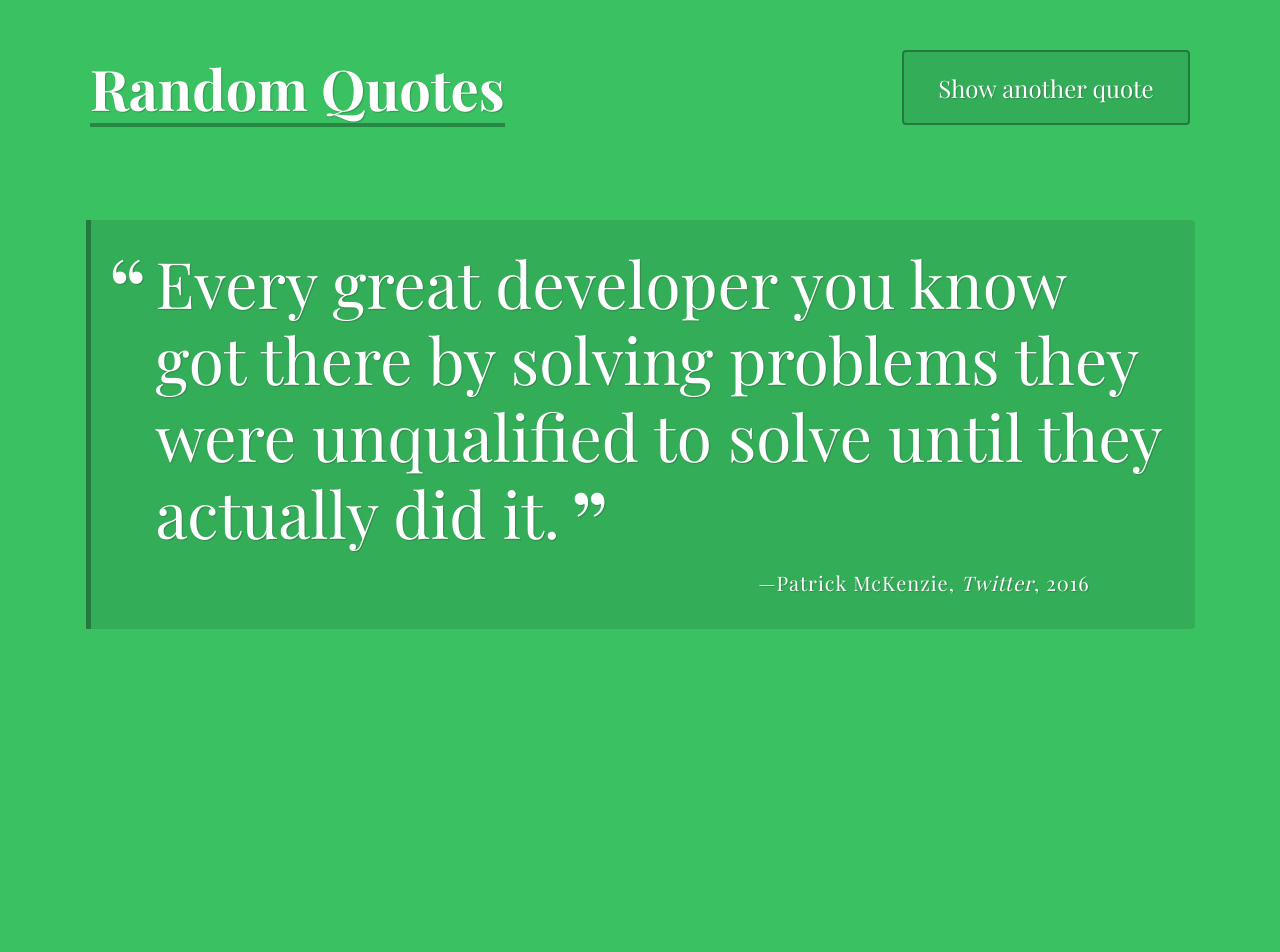
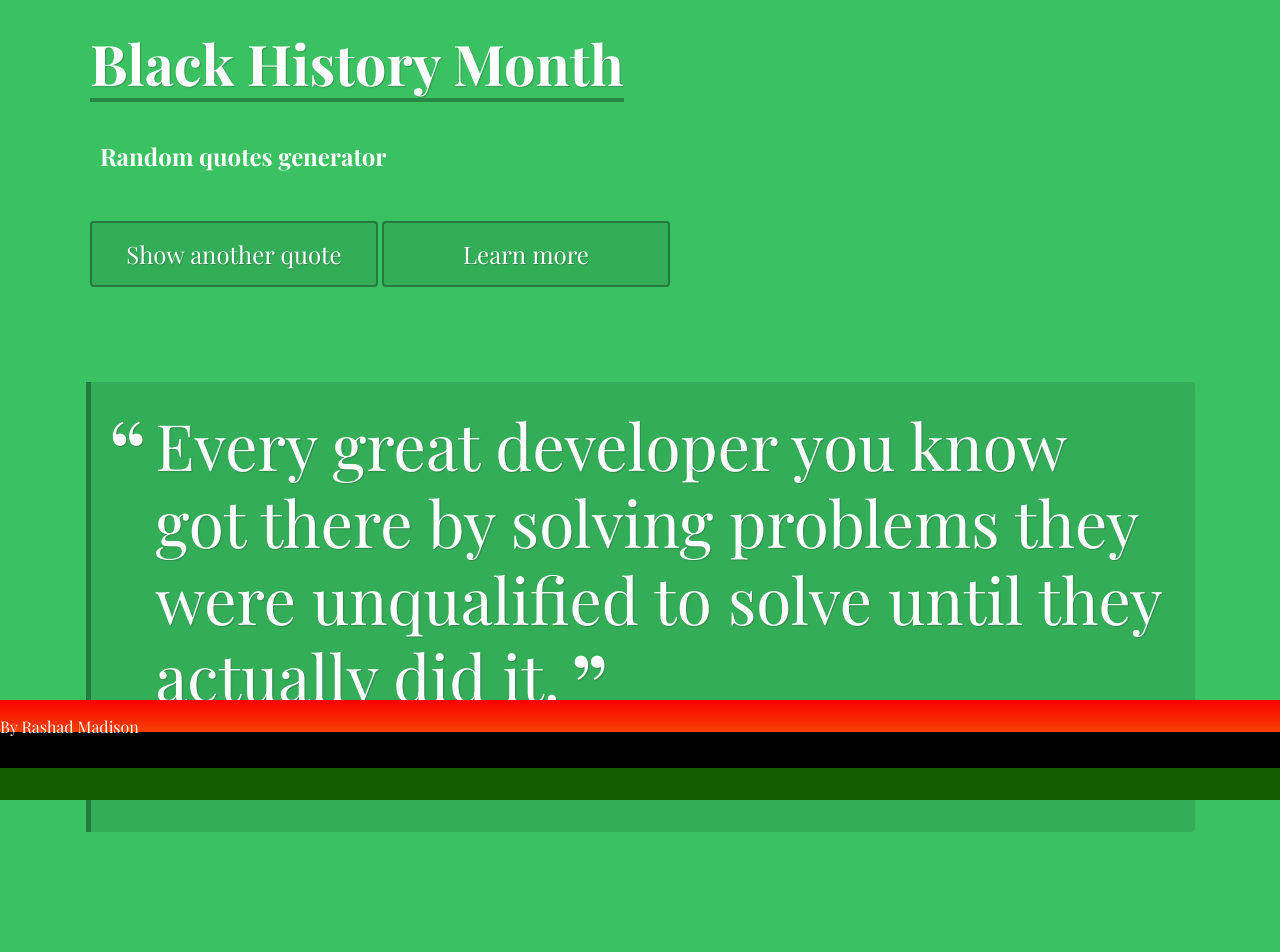
Before and after one commit to rashadmad/Treehouse-project-quote-generator-unit-01, a plain HTML site: page index.html in a window 1280 px wide. Before the commit the page ends 800 px from the top, so only its background shows below. Drawn offline with nearby package versions, Linux system fonts and the light colour scheme; a web font is replaced by a local one.

Commit message:
html & css work | add african flag

```diff
--- a/css/styles.css
+++ b/css/styles.css
@@ -24,6 +24,10 @@ header {
 
 h1 {
   text-shadow: 1px 1px 1px rgba(50, 50, 50, 0.3);
+}
+
+h2 {
+  padding: 0 10px 10px 10px;
 }
 
 .load-quote {
@@ -117,7 +121,7 @@ h1 {
 
 @media (min-width: 768px) {
   body {
-    padding: 25px;
+    padding: 0;
   }
 
   header {
@@ -130,6 +134,17 @@ h1 {
     margin-top: 20px;
     margin-right: 5px;
     border-bottom: 4px solid rgba(0, 0, 0, 0.3);
+  }
+
+  main {
+    padding: 20px;height: 550px;
+    margin: 0 auto -50px;
+  }
+
+  footer {
+    position:fixed;bottom:0;left:0;right:0;height:100px;
+    background: rgb(246,0,0);
+    background: linear-gradient(180deg, rgba(246,0,0,1) 0%, rgba(250,65,1,1) 32%, rgba(0,0,0,1) 32%, rgba(0,0,0,1) 68%, rgba(19,92,0,1) 68%, rgba(19,92,0,1) 100%);
   }
 
   .load-quote {
--- a/index.html
+++ b/index.html
@@ -10,10 +10,16 @@
 
   <body>
     <header>
-      <h1>Random Quotes</h1>
-      <button id="load-quote" class="load-quote">Show another quote</button>
-    </header>
-
+      <div>
+        <h1>Black History Month</h1>
+        <h2> Random quotes generator</h2>
+      </div>
+      <div>
+        <button id="load-quote" class="load-quote">Show another quote</button>
+        <button id="load-quote" class="load-quote">Learn more</button>
+      </div>
+      </header>
+    <main>
     <div class="container">
       <div id="quote-box" class="quote-box">
         <p class="quote">Every great developer you know got there by solving problems they were unqualified to solve until they actually did it.</p>
@@ -21,6 +27,13 @@
       </div>
     </div>
 
+    <div id="bio" class="container">
+    </div>
+    </main>
+    <footer>
+      <p>By Rashad Madison</p>
+    </footer>
+
     <script src="js/script.js"></script>
   </body>
 </html>
```
